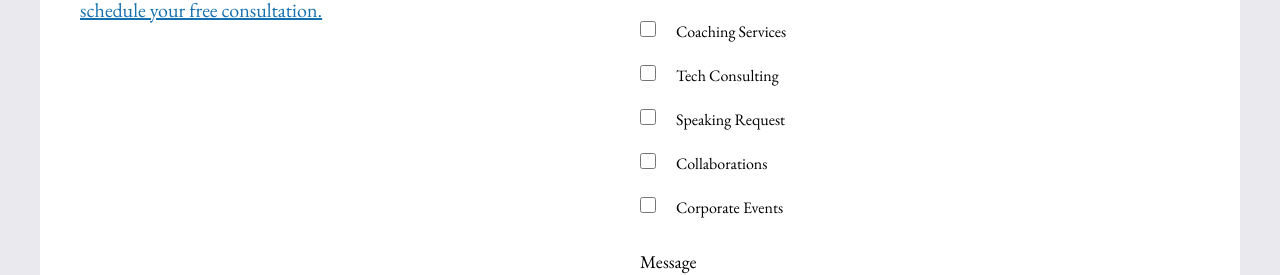
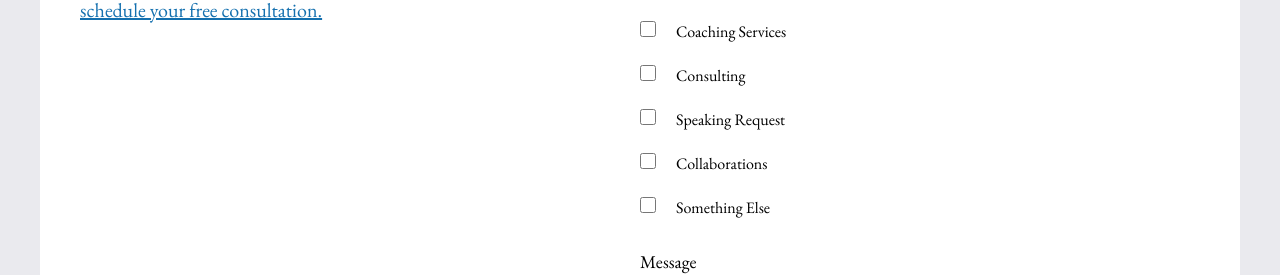
Before and after one commit to ybot1122/keenesse, a Next.js app: page /contact in a window 1280 px wide. Shown: the part 480-755 px from the top of the page. Built offline with nearby package versions, Linux system fonts and the light colour scheme; no server answers.

Commit message:
Consulting on contact form

```diff
--- a/app/contact/ContactForm.tsx
+++ b/app/contact/ContactForm.tsx
@@ -60,10 +60,10 @@ export default function ContactForm({
         <label className="cursor-pointer block mb-5">
           <input
             type="checkbox"
-            name="techConsulting"
+            name="consulting"
             className="w-[16px] h-[16px] mr-5 border border-inputBurder bg-inputBg"
           />
-          Tech Consulting
+          Consulting
         </label>
         <label className="cursor-pointer block mb-5">
           <input
@@ -86,10 +86,10 @@ export default function ContactForm({
         <label className="cursor-pointer block">
           <input
             type="checkbox"
-            name="corporateEvents"
+            name="somethingElse"
             className="w-[16px] h-[16px] mr-5 border border-inputBurder bg-inputBg"
           />
-          Corporate Events
+          Something Else
         </label>
       </div>
       <div className="col-span-2 mt-5">
--- a/app/contact/validateContactForm.tsx
+++ b/app/contact/validateContactForm.tsx
@@ -37,8 +37,8 @@ export default function validateContactForm(formData: FormData): {
   if (formData.get("coachingServices")) {
     topics.push("Coaching Services");
   }
-  if (formData.get("techConsulting")) {
-    topics.push("Tech Consulting");
+  if (formData.get("consulting")) {
+    topics.push("Consulting");
   }
   if (formData.get("speakingRequest")) {
     topics.push("Speaking Request");
@@ -46,8 +46,8 @@ export default function validateContactForm(formData: FormData): {
   if (formData.get("collaborations")) {
     topics.push("Collaborations");
   }
-  if (formData.get("corporateEvents")) {
-    topics.push("Corporate Events");
+  if (formData.get("somethingElse")) {
+    topics.push("Something Else");
   }
 
   if (!isValidEmail(email)) {
```
